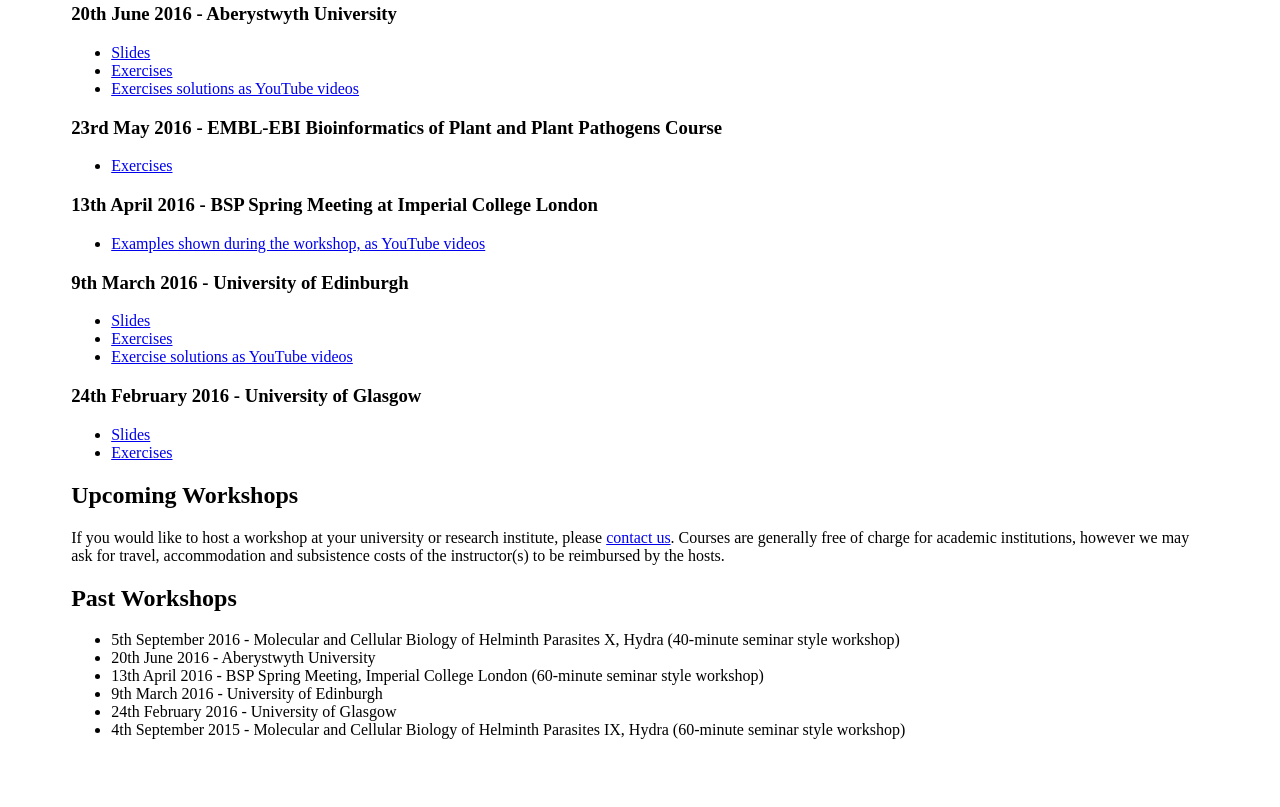
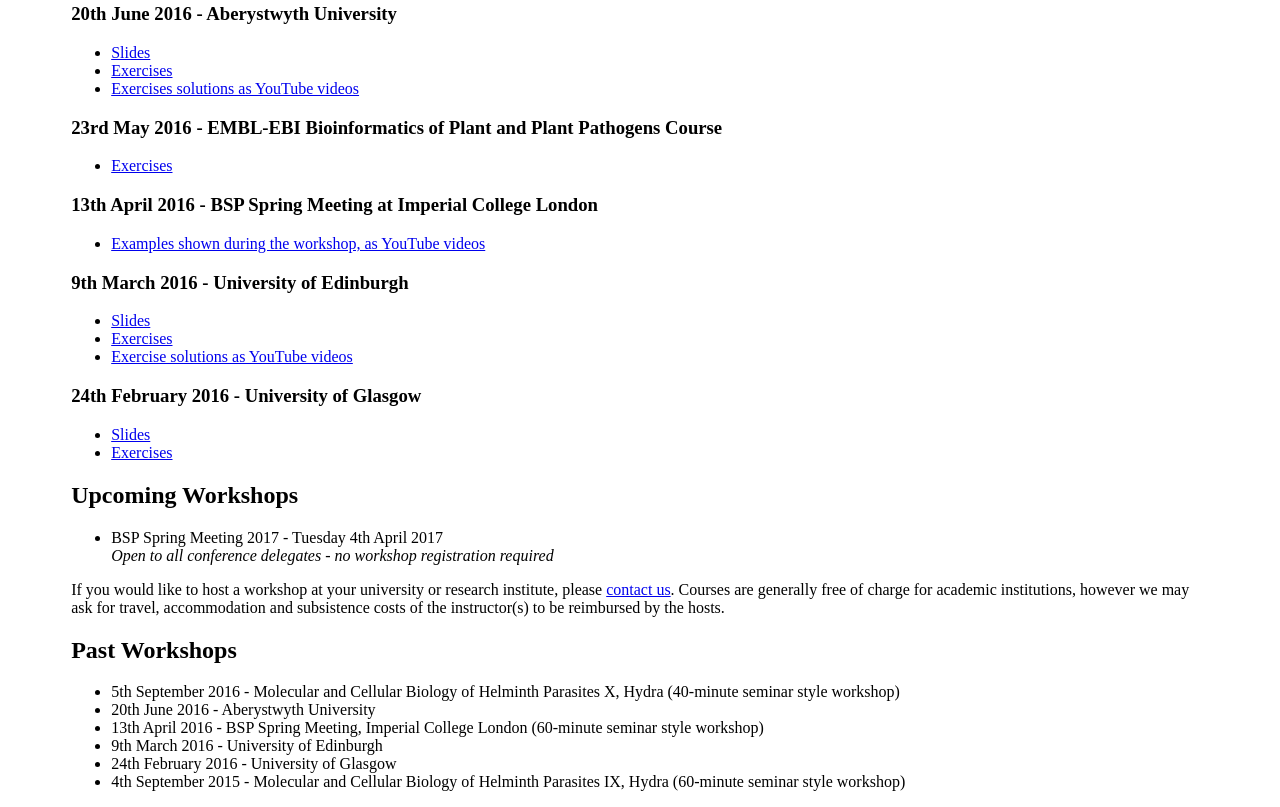
Before and after one commit to EnsemblGenomes/parasite-docs, a plain HTML site: page htdocs/workshop/index.html in a window 1280 px wide. Shown: the part 713-1520 px from the top of the page. Before the commit the page ends 1468 px from the top, so only its background shows below. Drawn offline with Linux system fonts and the light colour scheme.

```diff
--- a/htdocs/workshop/index.html
+++ b/htdocs/workshop/index.html
@@ -111,6 +111,12 @@
       <h2>Upcoming Workshops</h2>
 
       <p>
+        <ul>
+          <li>BSP Spring Meeting 2017 - Tuesday 4th April 2017<br /><em>Open to all conference delegates - no workshop registration required</em></li>
+        </ul>
+      </p>
+
+      <p>
         If you would like to host a workshop at your university or research institute, please <a href="/Help/Contact?subject=Roadshow Query">contact us</a>.  Courses are generally free of charge for academic institutions, however we may ask for travel, accommodation and subsistence costs of the instructor(s) to be reimbursed by the hosts.
       </p>
 
```
